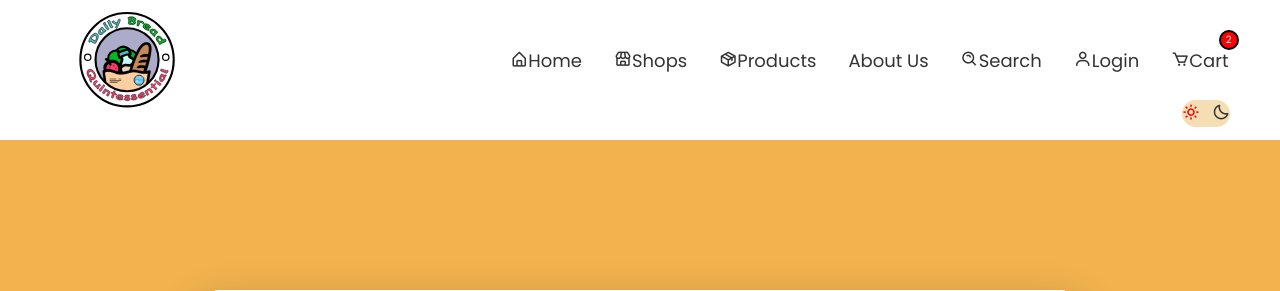
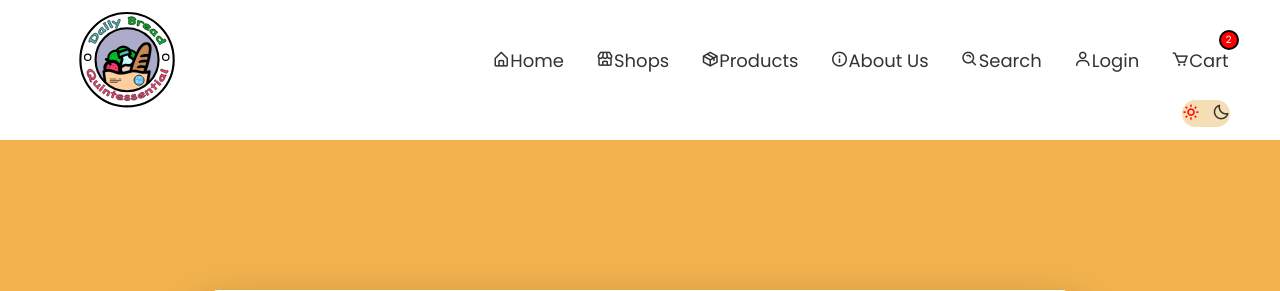
Before and after one commit to iamutkrista98/DBQ-MART, a PHP site: page /login.php?usertype=Seller in a window 1280 px wide. Shown: the top 291 px of the page. Run offline with PHP 8.4, Linux system fonts and the light colour scheme; some web fonts are replaced.

Commit message:
Update nav.php

```diff
--- a/website/components/nav/nav.php
+++ b/website/components/nav/nav.php
@@ -9,7 +9,7 @@
         <div class="icon"><a href="./index.php"><i class='bx bx-home-alt '></i>Home</a></div>
         <div class="icon"><a href=""><i class='bx bx-store'></i>Shops</a></div>
         <div class="icon"><a href="./products.php"><i class='bx bx-package'></i>Products</a></div>
-        <div class="icon"><a href=""><i class='bx bx:info-circle'></i>About Us</a>
+        <div class="icon"><a href=""><i class='bx bx-info-circle'></i>About Us</a>
         </div>
         <div class="close nav-toggle">
           <i class='bx bx-x'></i>
```
